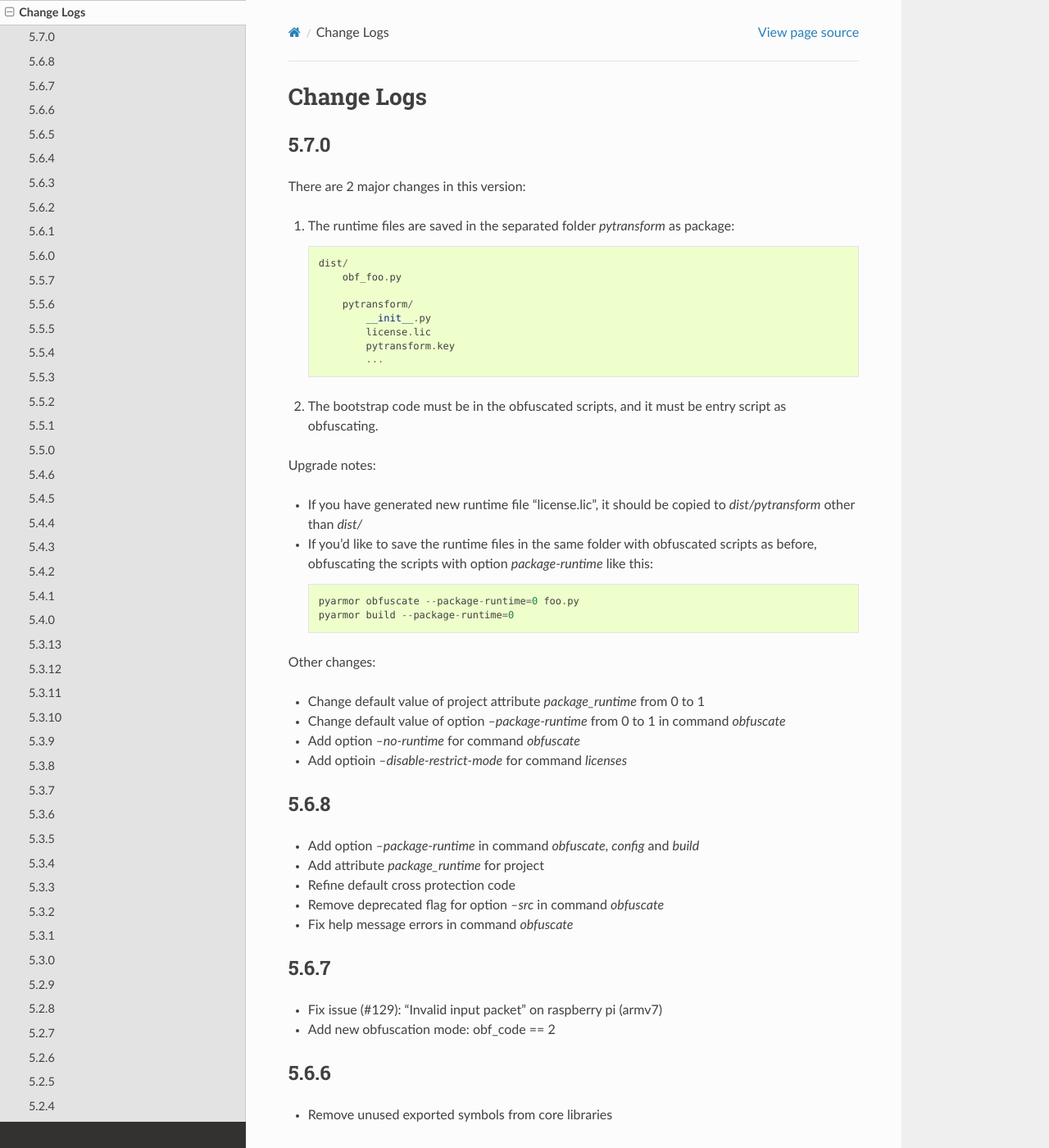
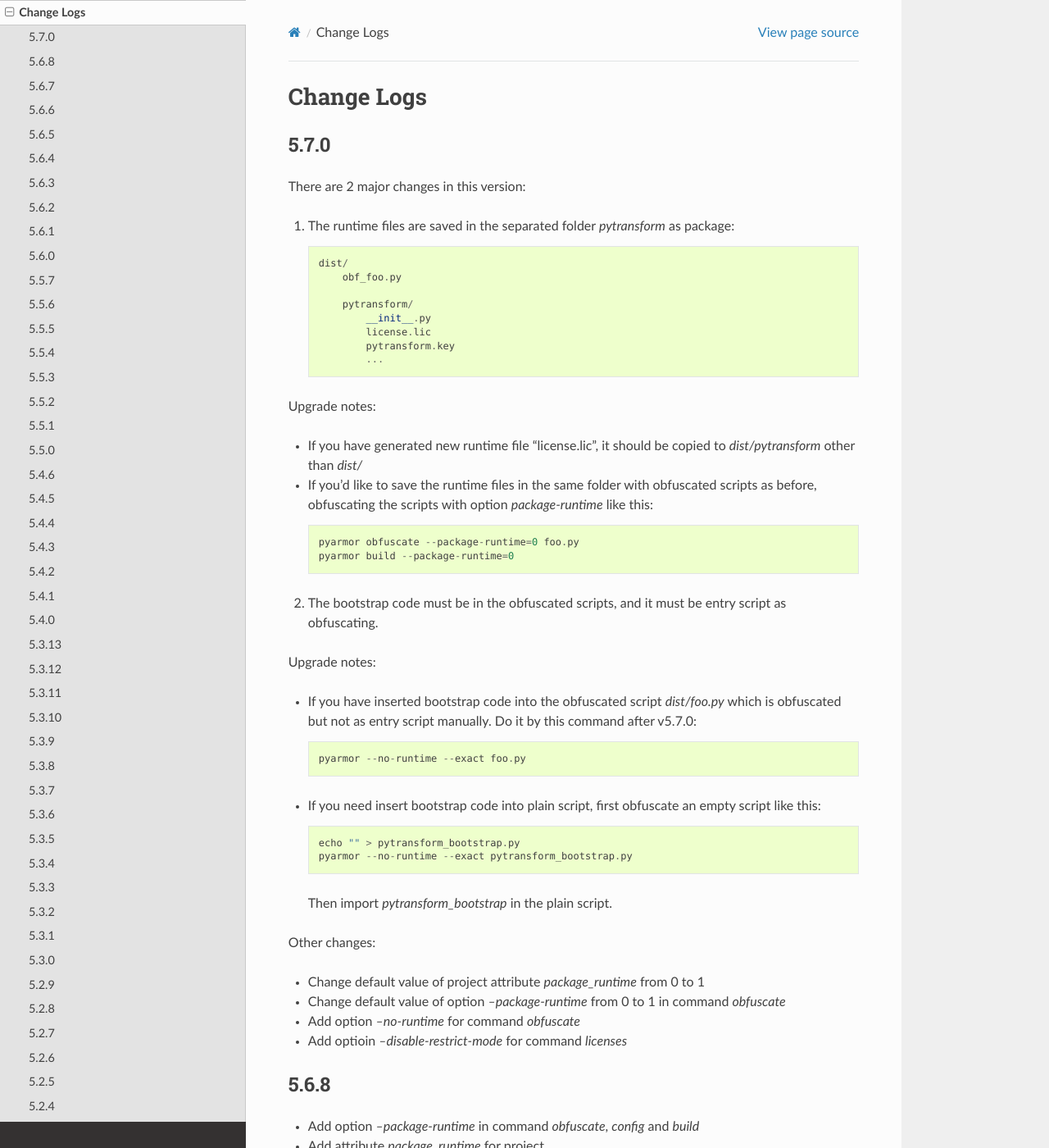
Before and after one commit to dashingsoft/pyarmor, a Sphinx documentation site: the page built from docs/change-logs.rst, in a window 1280 px wide and 1400 px high. Shown: the whole window at 82% size. Built offline with Sphinx 7.4.7 and the Read the Docs theme 2.0.0, drawn with Linux system fonts in a browser that asks for light colours.

Commit message:
Refine change log

```diff
--- a/docs/change-logs.rst
+++ b/docs/change-logs.rst
@@ -32,6 +29,25 @@
 
     pyarmor obfuscate --package-runtime=0 foo.py
     pyarmor build --package-runtime=0
+
+2. The bootstrap code must be in the obfuscated scripts, and it must be entry
+   script as obfuscating.
+
+Upgrade notes:
+
+* If you have inserted bootstrap code into the obfuscated script `dist/foo.py`
+  which is obfuscated but not as entry script manually. Do it by this command
+  after v5.7.0::
+
+    pyarmor --no-runtime --exact foo.py
+
+* If you need insert bootstrap code into plain script, first obfuscate an empty
+  script like this::
+
+    echo "" > pytransform_bootstrap.py
+    pyarmor --no-runtime --exact pytransform_bootstrap.py
+
+  Then import `pytransform_bootstrap` in the plain script.
 
 Other changes:
 
```
Also changed, not shown: other parts of docs/change-logs.rst (+0 -3 lines).
